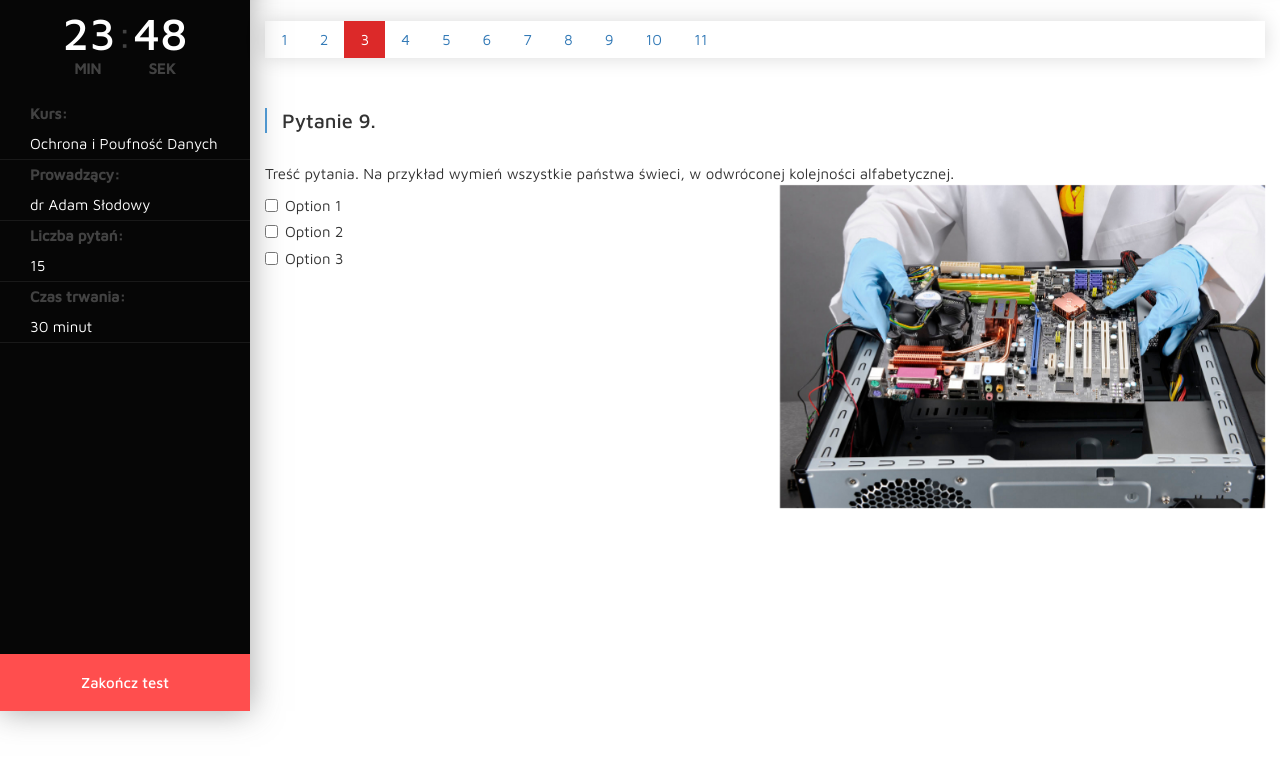
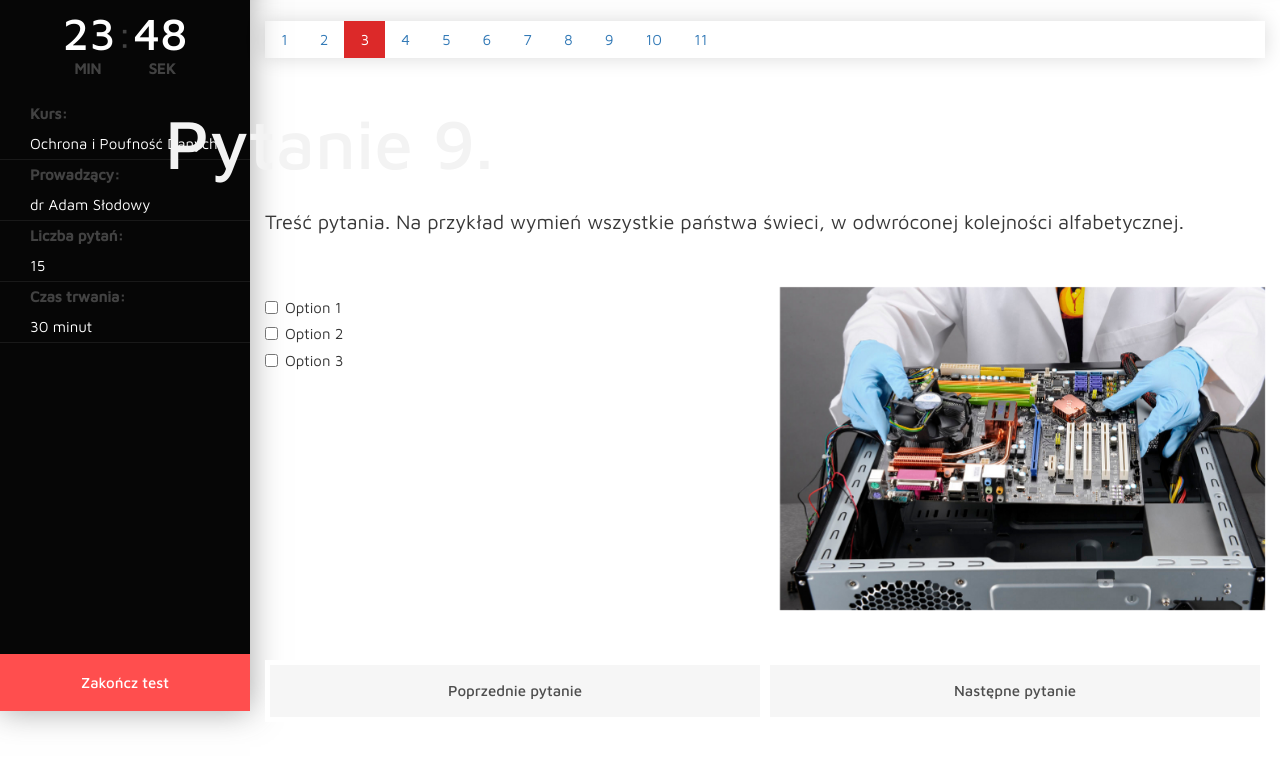
Before and after one commit to rafalszopa/Internetowy-System-Odpytywania-Studentow-iSOS---Dahsboard, a website: page app/test.html in a window 1280 px wide. Shown: the part 89-856 px from the top of the page. Before the commit the page ends 800 px from the top, so only its background shows below. Drawn offline with Linux system fonts and the light colour scheme.

Commit message:
test view: adding prev and next buttons

```diff
--- a/app/scss/index.scss
+++ b/app/scss/index.scss
@@ -601,7 +601,6 @@ img {
     a {
         float: left;
         padding: 8px 16px;
-        // background: #e6e6e6;
         display: inline-block;
         text-decoration: none;
 
@@ -708,6 +707,50 @@ img {
 /* End of Info box */
 
 /* Test view */
+.test-question-number {
+    color: #f3f3f3;
+    font-size: 70px;
+    font-weight: 500;
+    line-height: 1;
+    transform: translateX(-100px);
+    margin-bottom: 30px;
+}
+
+.test-question {
+    color: #383838;
+    font-size: 20px;
+    margin-bottom: 50px;
+}
+
+.test-navigation-button {
+    display: inline-block;
+    background: #f6f6f6;
+    float: left;
+    width: 50%;
+    margin-top: 50px;
+    text-align: center;
+    padding: 15px 0px;
+    color: #4e4e4e;
+    font-weight: 500;
+    border: 5px solid white;
+    -webkit-transition: .2s ease-in-out;
+    -moz-transition: .2s ease-in-out;
+    -o-transition: .2s ease-in-out;
+    transition: .2s ease-in-out;
+
+    &:hover {
+        background: #dadada;
+        text-decoration: none;
+        color: #4e4e4e;
+    }
+
+    &:before {
+        content: '';
+        display: block;
+        clear: both;
+    }
+}
+
 .test-info {
     font-size: 15px;
 }
--- a/app/test.html
+++ b/app/test.html
@@ -52,7 +52,6 @@
                     </table>
                 </div>
             </nav>
-
             <div class="main">
                 <header class="header">
                     <!--Górna belka-->
@@ -88,8 +87,8 @@
                         </div>
                         <div class="row">
                             <div class="col-md-12">
-                                <h3>Pytanie 9.</h3>
-                                <p>Treść pytania. Na przykład wymień wszystkie państwa świeci, w odwróconej kolejności alfabetycznej.</p>
+                                <h4 class="test-question-number">Pytanie 9.</h4>
+                                <p class="test-question">Treść pytania. Na przykład wymień wszystkie państwa świeci, w odwróconej kolejności alfabetycznej.</p>
                             </div>
                         </div>
                         <div class="row">
@@ -108,6 +107,12 @@
                                 <img class="" src="images/computer_assembly.jpg" />
                             </div>
                         </div>
+                        <div class="row">
+                            <div class="col-md-12">
+                                <a class="test-navigation-button" href="#">Poprzednie pytanie</a>
+                                <a class="test-navigation-button" href="#">Następne pytanie</a>
+                            </div>
+                        </div>
                     </div>
                 </div>
             </div>
```
Also changed, not shown: app/templates/test.html (+8 -3 lines), app/css/index.css.
